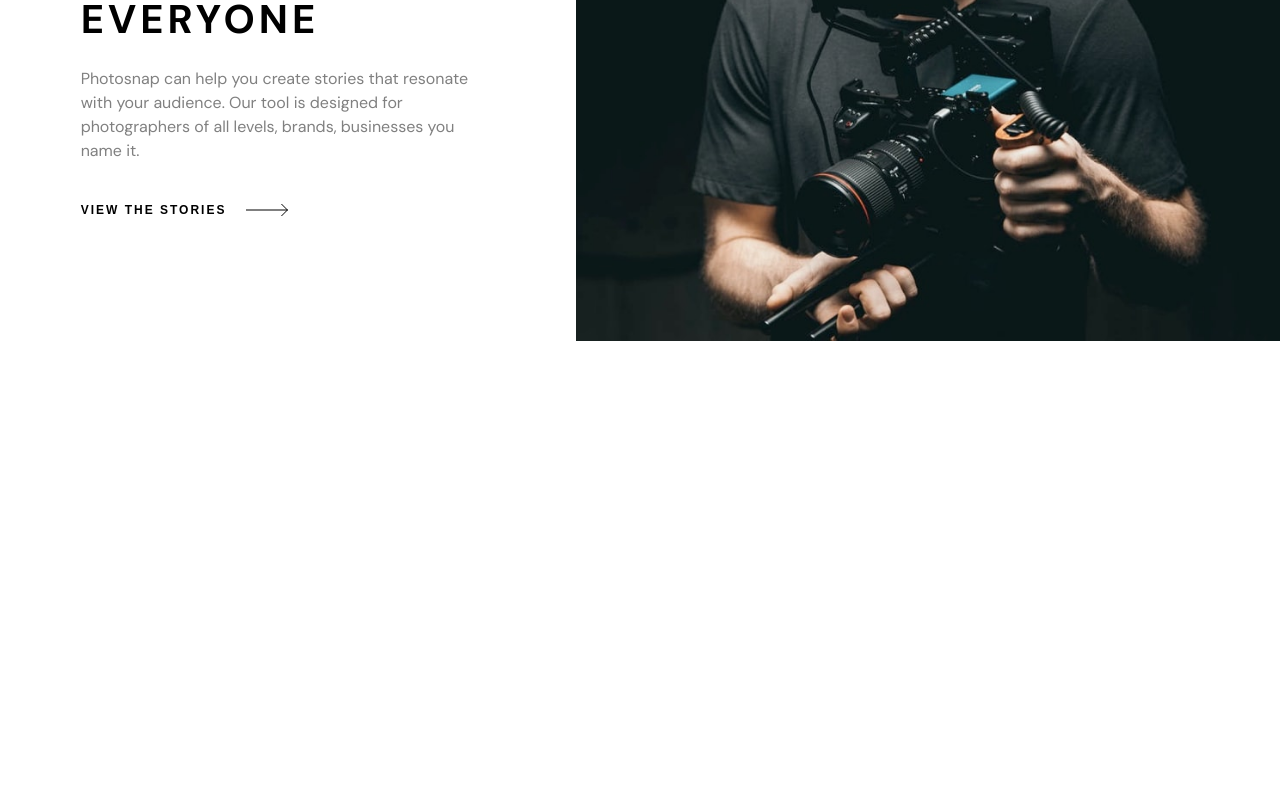
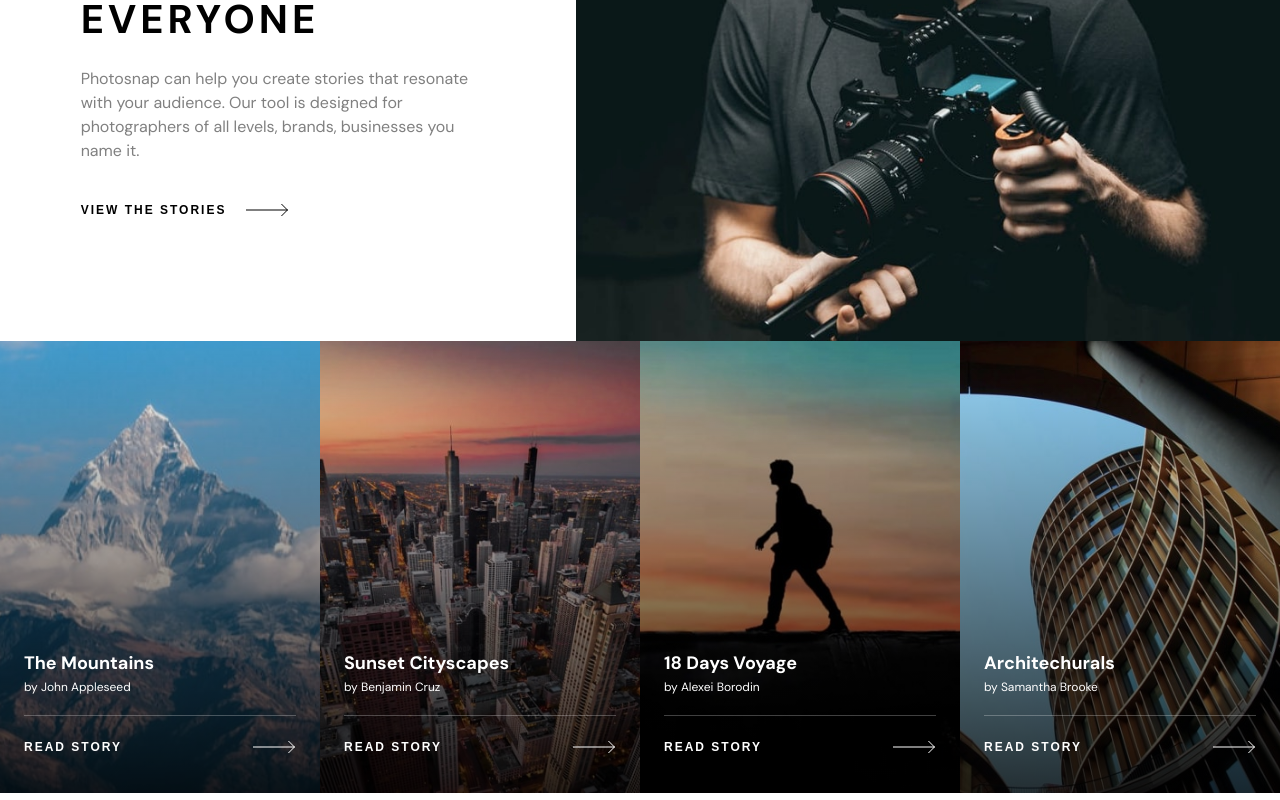
Before and after one commit to thomasthuynh/photosnap, a React (Vite) app: page / in a window 1280 px wide. Shown: the part 1343-2143 px from the top of the page. Before the commit the page ends 1691 px from the top, so only its background shows below. Built offline with nearby package versions, Linux system fonts and the light colour scheme.

Commit message:
Added and styled fully responsive Featured and Story components

```diff
--- a/src/App.tsx
+++ b/src/App.tsx
@@ -6,7 +6,7 @@ import "./scss/_typography.scss";
 
 function App() {
   return (
-    <div>
+    <div className="app">
       <Routes>
         <Route path="/" element={<Home />} />
       </Routes>
--- /dev/null
+++ b/src/components/Featured.tsx
@@ -0,0 +1,47 @@
+import Story from "./Story";
+import "../scss/_featured.scss";
+
+import MountainsLg from "../assets/stories/mobile/mountains.jpg";
+import MountainsSm from "../assets/stories/mobile/mountains.jpg";
+
+import CityscapesLg from "../assets/stories/desktop/cityscapes.jpg";
+import CityscapesSm from "../assets/stories/mobile/cityscapes.jpg";
+
+import VoyageLg from "../assets/stories/desktop/18-days-voyage.jpg";
+import VoyageSm from "../assets/stories/mobile/18-days-voyage.jpg";
+
+import ArchitechturalsLg from "../assets/stories/desktop/architecturals.jpg";
+import ArchitechturalsSm from "../assets/stories/mobile/architecturals.jpg";
+
+const Featured = () => {
+  return (
+    <section id="featured">
+      <Story
+        imgLg={MountainsLg}
+        imgSm={MountainsSm}
+        title="The Mountains"
+        author="John Appleseed"
+      />
+      <Story
+        imgLg={CityscapesLg}
+        imgSm={CityscapesSm}
+        title="Sunset Cityscapes"
+        author="Benjamin Cruz"
+      />
+      <Story
+        imgLg={VoyageLg}
+        imgSm={VoyageSm}
+        title="18 Days Voyage"
+        author="Alexei Borodin"
+      />
+      <Story
+        imgLg={ArchitechturalsLg}
+        imgSm={ArchitechturalsSm}
+        title="Architechurals"
+        author="Samantha Brooke"
+      />
+    </section>
+  );
+};
+
+export default Featured;
--- a/src/components/Main.tsx
+++ b/src/components/Main.tsx
@@ -18,7 +18,7 @@ type Props = {};
 
 const Main = (props: Props) => {
   return (
-    <div id="main">
+    <main id="main">
       {/* CREATE AND SHARE */}
       <div className="createAndShare mainStory">
         <div className="createAndShareImgContainer mainImgContainer">
@@ -112,7 +112,7 @@ const Main = (props: Props) => {
           </div>
         </div>
       </div>
-    </div>
+    </main>
   );
 };
 
--- /dev/null
+++ b/src/components/Story.tsx
@@ -0,0 +1,41 @@
+import "../scss/_story.scss";
+
+import Arrow from "../assets/shared/desktop/arrow.svg";
+
+type Props = {
+  imgLg: string;
+  imgSm: string;
+  title: string;
+  author: string;
+};
+
+const Story = ({ imgLg, imgSm, title, author }: Props) => {
+  return (
+    <div className="story">
+      <div className="overlay"></div>
+      <div className="storyImgContainer">
+        <picture>
+          <source media="(min-width: 640px)" srcSet={imgLg} />
+          <img src={imgSm} alt={title} />
+        </picture>
+      </div>
+
+      <div className="storyTextContainer">
+        <div className="storyText">
+          <h3>{title}</h3>
+          <p>by {author}</p>
+          <div className="storyButtonContainer">
+            <button>
+              Read Story
+              <span>
+                <img src={Arrow} alt="/" />
+              </span>
+            </button>
+          </div>
+        </div>
+      </div>
+    </div>
+  );
+};
+
+export default Story;
--- a/src/pages/Home.tsx
+++ b/src/pages/Home.tsx
@@ -1,5 +1,6 @@
 import Nav from "../components/Nav"
 import Main from "../components/Main"
+import Featured from "../components/Featured"
 
 type Props = {}
 
@@ -8,6 +9,7 @@ const Home = (props: Props) => {
     <div>
       <Nav />
       <Main />
+      <Featured />
     </div>
   )
 }
--- /dev/null
+++ b/src/scss/_featured.scss
@@ -0,0 +1,16 @@
+#featured {
+  display: grid;
+  position: relative;
+}
+
+@media (min-width: 640px) {
+  #featured {
+    grid-template-columns: repeat(2, 1fr);
+  }
+}
+
+@media (min-width: 1024px) {
+  #featured {
+    grid-template-columns: repeat(4, 1fr);
+  }
+}
--- a/src/scss/_global.scss
+++ b/src/scss/_global.scss
@@ -2,6 +2,11 @@
   margin: 0;
   padding: 0;
   box-sizing: border-box;
+}
+
+.app {
+  max-width: 1920px;
+  margin: 0 auto;
 }
 
 .wrapper {
--- /dev/null
+++ b/src/scss/_story.scss
@@ -0,0 +1,49 @@
+.story {
+  position: relative;
+}
+
+.storyImgContainer {
+  height: 100%;
+}
+
+.storyTextContainer {
+  position: absolute;
+  bottom: 0;
+  width: 100%;
+  padding: 2.4rem;
+}
+
+.storyText {
+  color: #fff;
+
+  p {
+    font-size: 1.2rem;
+    padding-bottom: 1.6rem;
+  }
+}
+
+.storyButtonContainer {
+  border-top: 0.1rem solid rgba(255, 255, 255, 0.25);
+  button {
+    display: flex;
+    justify-content: space-between;
+    width: 100%;
+    padding-top: 2.4rem;
+    padding-bottom: 1.2rem;
+    font-size: 1.2rem;
+    filter: invert(100%);
+
+    &:hover {
+      opacity: 0.8;
+    }
+  }
+}
+
+.overlay {
+  position: absolute;
+  top: 0;
+  left: 0;
+  right: 0;
+  bottom: 0;
+  background: linear-gradient(to bottom, rgba(0, 0, 0, 0), rgba(0, 0, 0, 0.8));
+}
```
